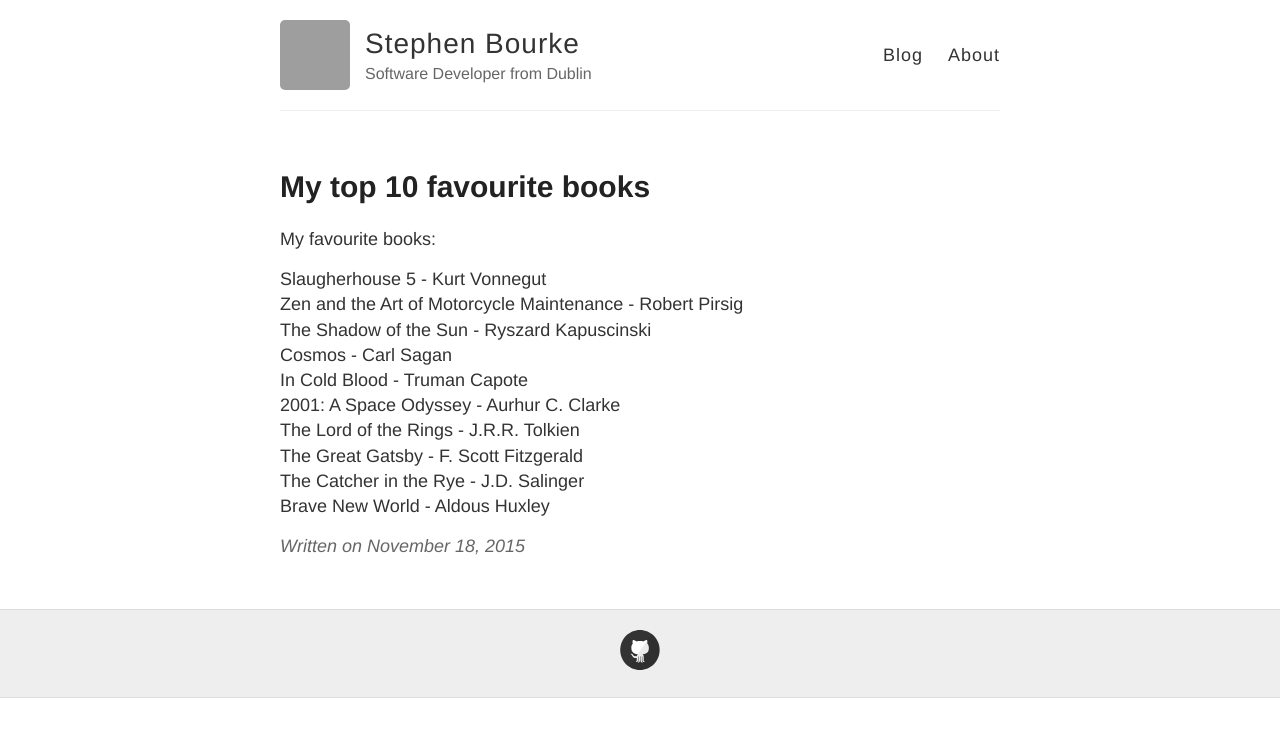
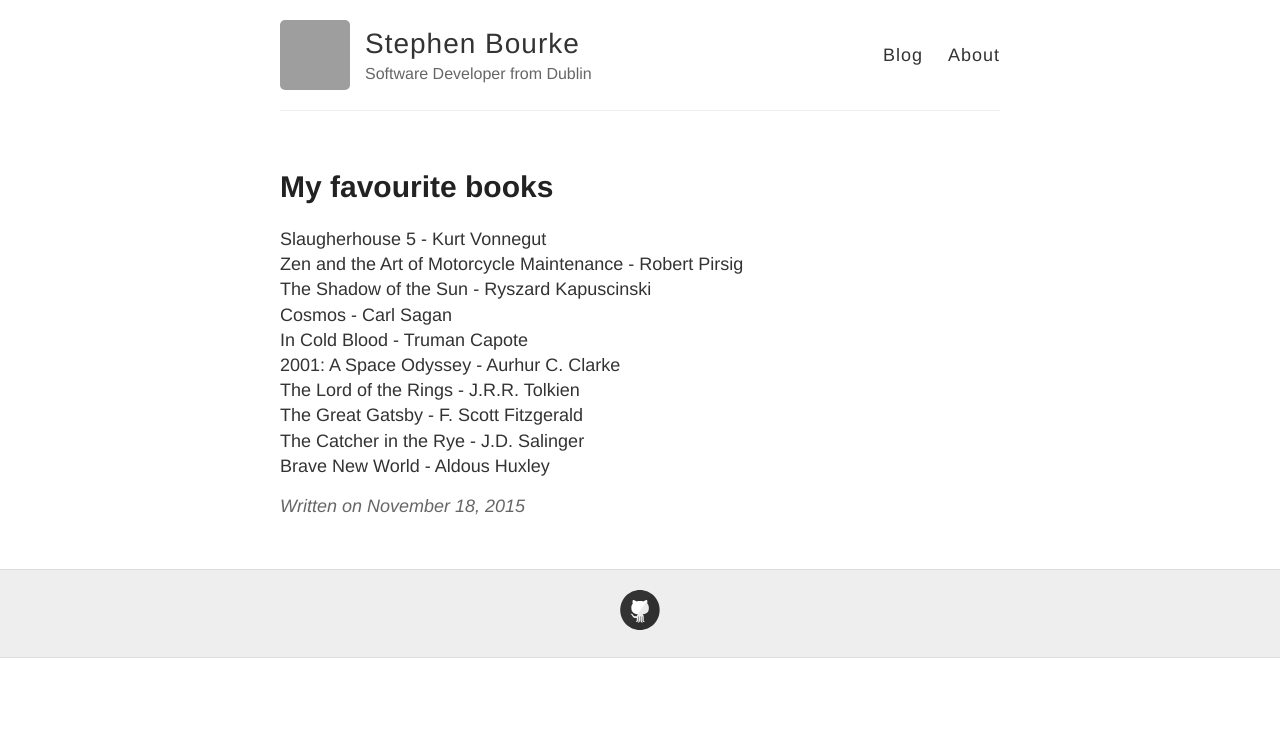
Before and after one commit to stephenbourke/stephenbourke.github.io, a Jekyll site: the page built from _posts/2015-11-18-Top-Books.md, in a window 1280 px wide. Shown: the top 737 px of the page. Built offline with Jekyll 4.4.1, drawn with Linux system fonts in a browser that asks for light colours; Markdown is read by kramdown in place of the engine named in the settings; grey boxes are pictures that could not be loaded.

Commit message:
Update 2015-11-18-Top-Books.md

```diff
--- a/_posts/2015-11-18-Top-Books.md
+++ b/_posts/2015-11-18-Top-Books.md
@@ -1,9 +1,7 @@
 ---
 layout: post
-title: My top 10 favourite books
+title: My favourite books
 ---
-
-My favourite books:
 
 Slaugherhouse 5 - Kurt Vonnegut\
 Zen and the Art of Motorcycle Maintenance - Robert Pirsig\
```
